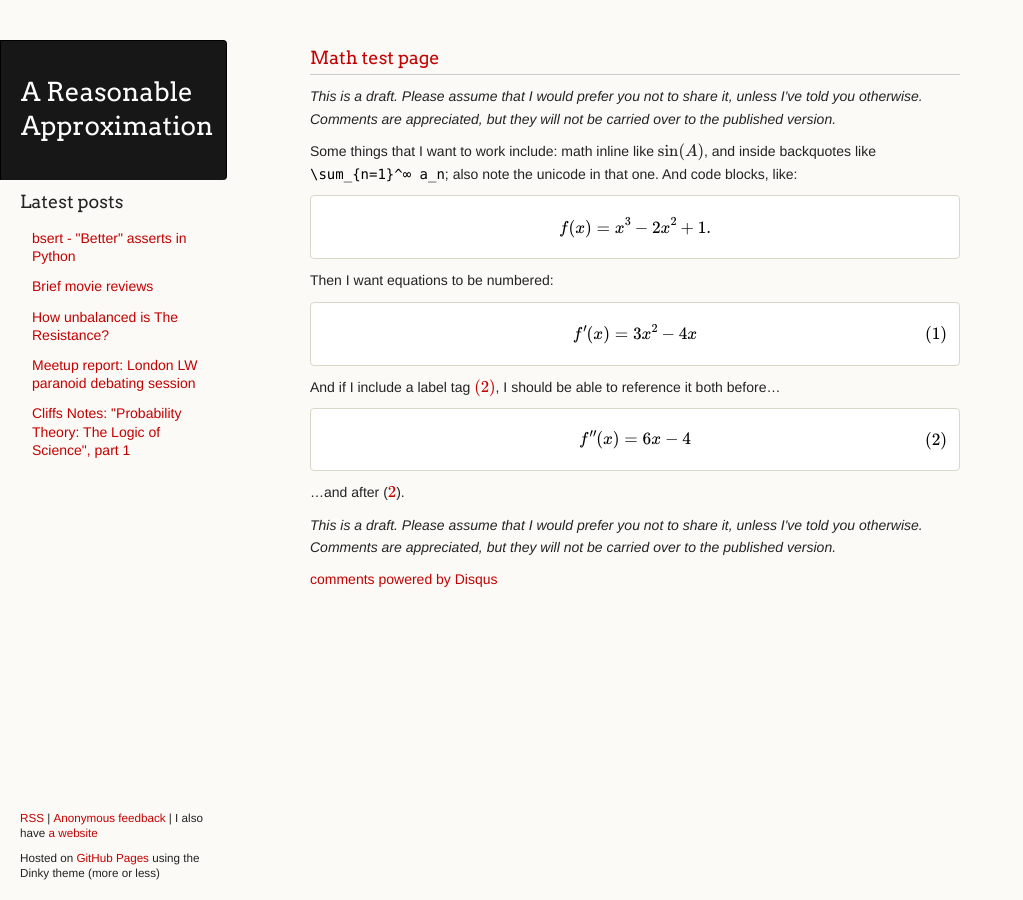
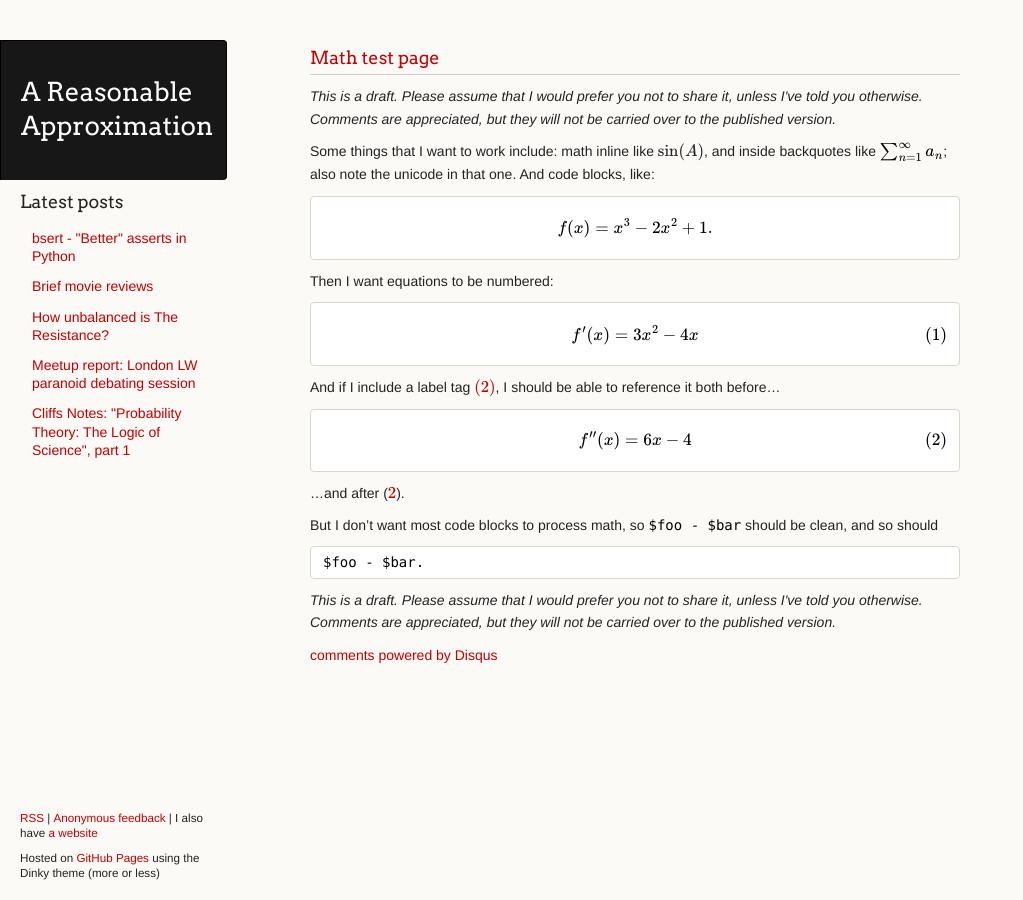
Before and after one commit to ChickenProp/chickenprop.github.com, a Jekyll site: the page built from drafts/math-test-page.md, in a window 1280 px wide. Shown: the whole page, without its empty margins (0-1023 px from the left). Built offline with Jekyll 4.4.1, drawn with Linux system fonts in a browser that asks for light colours; nearby versions of some CDN libraries; Markdown is read by kramdown in place of the engine named in the settings; formulas are drawn with MathJax 3; comment, search, counter and statistics services are not loaded.

Commit message:
Math test page.

```diff
--- a/drafts/math-test-page.md
+++ b/drafts/math-test-page.md
@@ -2,7 +2,7 @@
 layout: draft
 title: Math test page
 ---
-Some things that I want to work include: math inline like $\sin(A)$, and inside backquotes like `\sum_{n=1}^∞ a_n`; also note the unicode in that one. And code blocks, like:
+Some things that I want to work include: math inline like $\sin(A)$, and inside backquotes like `$\sum_{n=1}^∞ a_n$`; also note the unicode in that one. And code blocks, like:
 
     $$ f(x) = x^3 - 2x^2 + 1. $$
 
@@ -19,3 +19,7 @@ And if I include a label tag \eqref{testlabel}, I should be able to reference it
     \end{equation} $$
 
 ...and after (\ref{testlabel}).
+
+But I don't want most code blocks to process math, so `$foo - $bar` should be clean, and so should
+
+    $foo - $bar.
```
